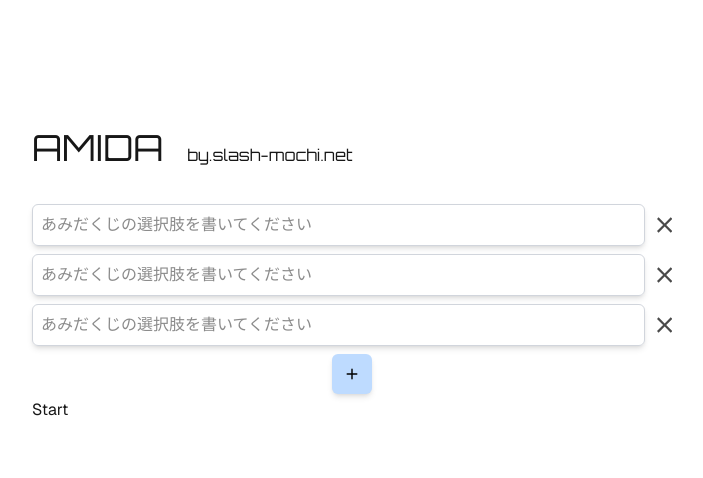
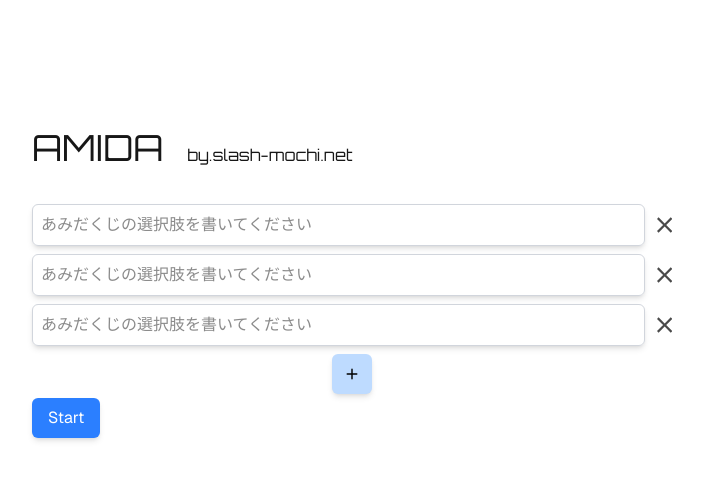
Before and after one commit to kusa-mochi/amida, a Next.js app in the folder amida/: page / in a window 1280 px wide. Shown: the top 478 px of the page, without its empty margins (288-991 px from the left). Built offline with nearby package versions, Linux system fonts and the light colour scheme.

Commit message:
決定ボタンコンポーネントを追加

```diff
--- a/amida/app/components/amida.tsx
+++ b/amida/app/components/amida.tsx
@@ -6,6 +6,7 @@ import { GoalsContext } from "../page";
 import { AmidaPart, GetAmidaPattern } from "../funcs/utils";
 import { ListItem } from "./listItem";
 import next from "next";
+import { GoButton } from "./goButton";
 
 type Props = {
   gotoInit?: () => void;
@@ -196,7 +197,7 @@ export const Amida: FC<Props> = ({ gotoInit }) => {
           <div key={item.id} className="w-24" style={{ visibility: goalVisibilities[index] ? 'visible' : 'hidden' }}>{item.value}</div>
         ))}
       </div>
-      <button onClick={gotoInit}>Go to Init</button>
+      <GoButton onClick={gotoInit}>Back</GoButton>
     </div>
   );
 };
--- /dev/null
+++ b/amida/app/components/goButton.tsx
@@ -0,0 +1,12 @@
+import { FC, ReactNode } from "react";
+
+type Props = {
+    children?: ReactNode;
+    onClick?: () => void;
+}
+
+export const GoButton: FC<Props> = ({ children, onClick }) => {
+    return (
+        <button className="px-4 py-2 rounded-md bg-blue-500 text-white shadow-md hover:bg-blue-600" onClick={onClick}>{children}</button>
+    )
+}
--- a/amida/app/components/init.tsx
+++ b/amida/app/components/init.tsx
@@ -6,6 +6,7 @@ import { ListItem } from "./listItem";
 import { AddButton } from "./addButton";
 import { v4 as uuidv4 } from 'uuid';
 import { Orbitron } from "next/font/google";
+import { GoButton } from "./goButton";
 
 const orbitron = Orbitron({
   subsets: ["latin"],
@@ -37,7 +38,7 @@ export const Init: FC<Props> = ({ gotoAmida }) => {
   }
 
   return (
-    <div className="w-full">
+    <div className="w-full ">
       <div className={`${orbitron.className} mb-8`}><span className="text-4xl">AMIDA</span><span className="ml-6 text-4sm">by.slash-mochi.net</span></div>
       <div className="flex flex-col flex-nowrap justify-start items-center">
         {goals.map((item) => (
@@ -47,7 +48,7 @@ export const Init: FC<Props> = ({ gotoAmida }) => {
         ))}
         <div className="m-1"><AddButton onClick={addItem} /></div>
       </div>
-      <button onClick={gotoAmida}>Start</button>
+      <GoButton onClick={gotoAmida}>Start</GoButton>
     </div>
   )
 }
```
